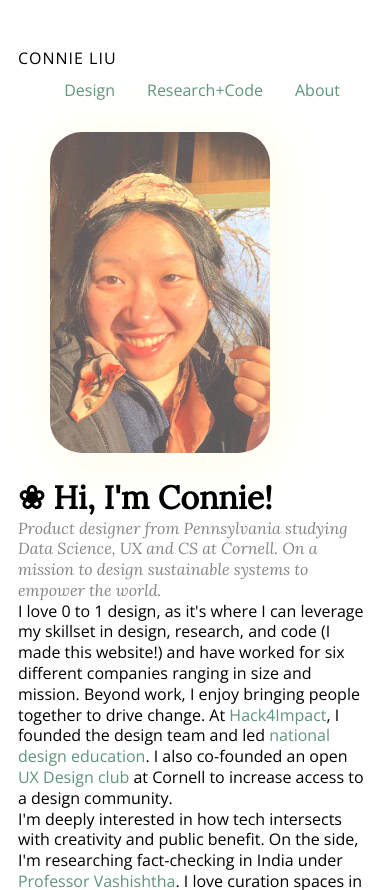
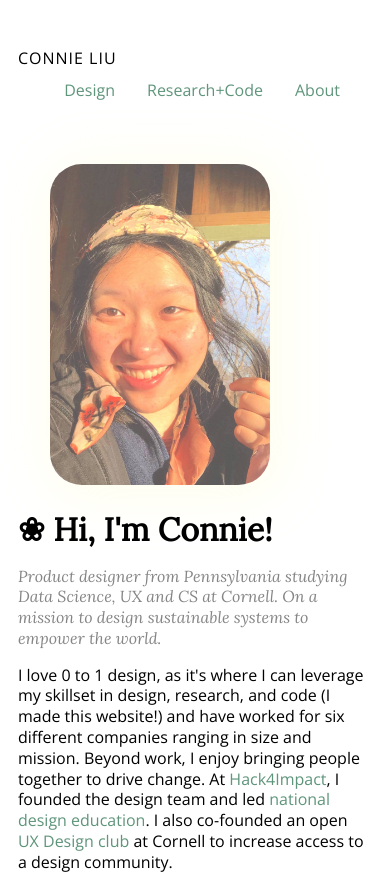
Before and after one commit to connieliu0/connieportfolio, a Next.js app: page /about in a window 390 px wide. Shown: the top 890 px of the page. Built offline with nearby package versions, Linux system fonts and the light colour scheme.

Commit message:
responsive

```diff
--- a/components/layout.module.css
+++ b/components/layout.module.css
@@ -31,7 +31,7 @@
 }
 .row img{
   display: block;
-  margin: auto 2em;
+  margin: 2em;
   border-radius:2em;
   -webkit-box-shadow: 5px 5px 50px 9px rgba(255,252,175,0.21);
   box-shadow: 5px 5px 50px 9px rgba(255,252,175,0.21);
@@ -42,8 +42,8 @@
   margin-bottom:0px
 }
 .row p{
-  margin-top:0px;
-  margin-bottom:0px
+  margin-top:1em;
+  margin-bottom:1em;
 }
 .card{
   margin-bottom:2em;
@@ -58,10 +58,9 @@
   margin-bottom:1em;
   line-height: auto;
 }
-.a
 .card .row p{
-  margin-top:1em;
-  margin-bottom:1em;
+  margin-top:0em;
+  margin-bottom:0em;
   line-height: 1em;
 }
 .inline{
```
